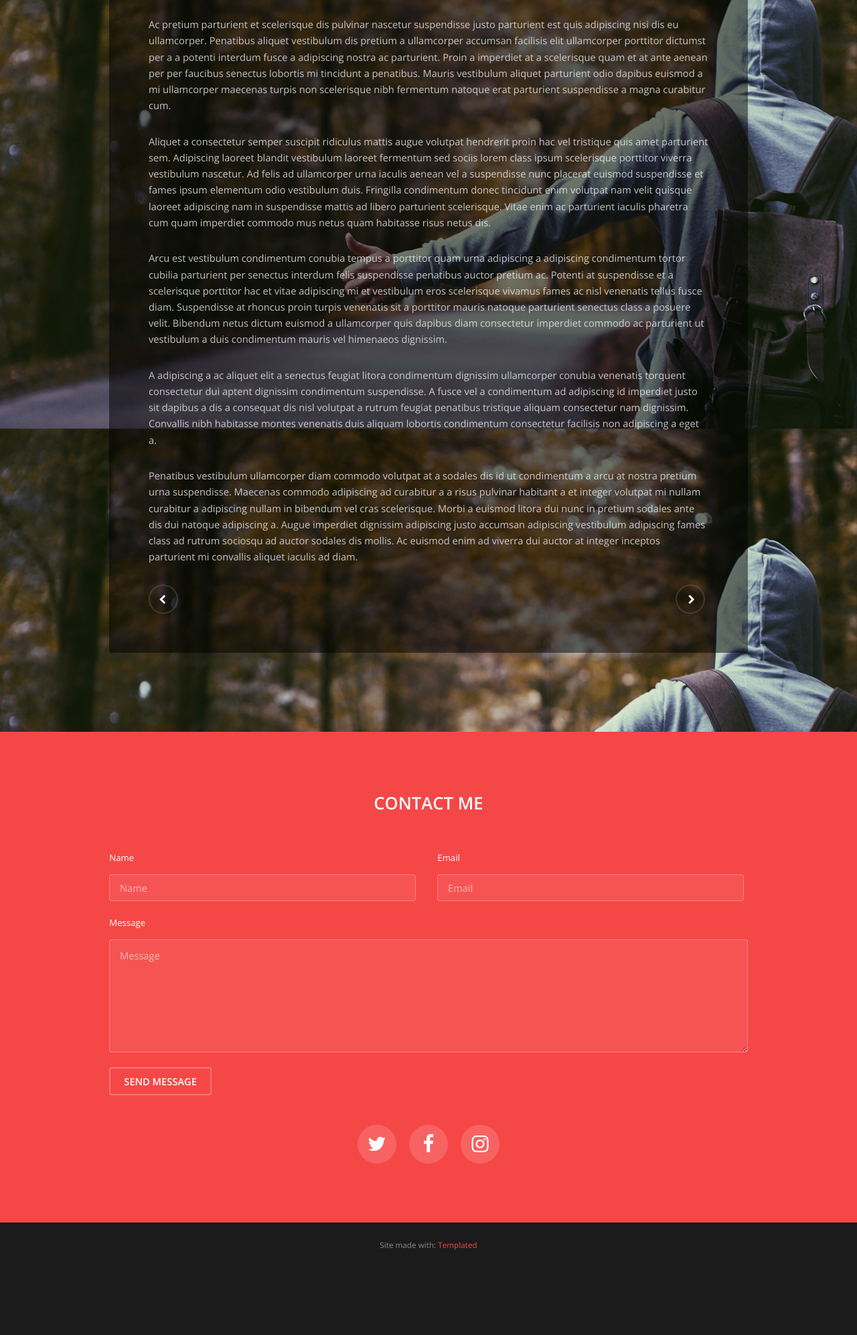
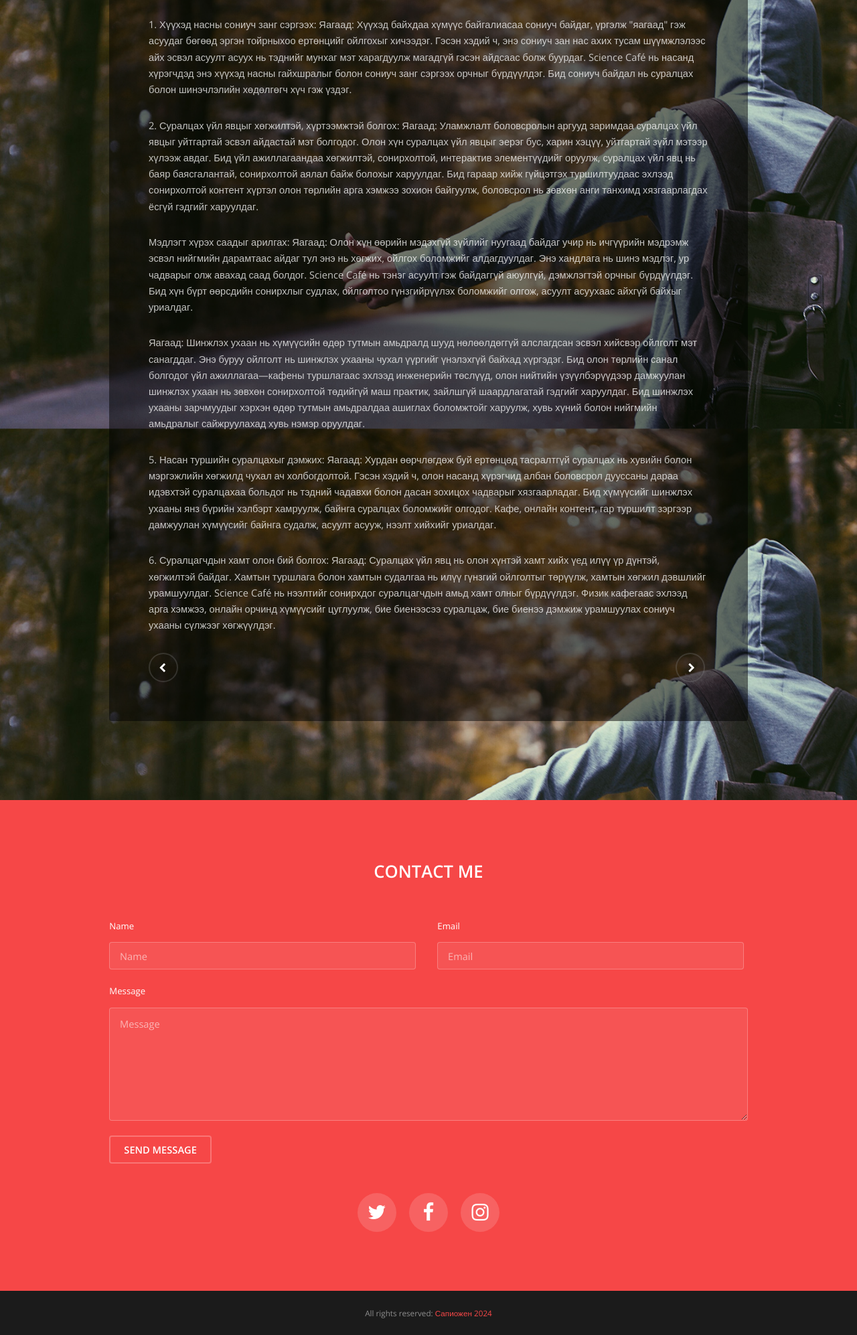
Before and after one commit to munkhgerel11/sciencecafe.github.io, a plain HTML site: page generic.html in a window 1280 px wide. Shown: the part 259-2253 px from the top of the page at 67% size. Before the commit the page ends 2152 px from the top, so only its background shows below. Drawn offline with nearby package versions, Linux system fonts and the light colour scheme.

Commit message:
version 0.1

```diff
--- a/generic.html
+++ b/generic.html
@@ -1,61 +1,193 @@
-<!DOCTYPE HTML>
-<!--
-	Road Trip by TEMPLATED
-	templated.co @templatedco
-	Released for free under the Creative Commons Attribution 3.0 license (templated.co/license)
---><html><head><title>Generic - Road Trip by TEMPLATED</title><meta charset="utf-8"><meta name="robots" content="index, follow, max-image-preview:large, max-snippet:-1, max-video-preview:-1"><meta name="viewport" content="width=device-width, initial-scale=1"><link rel="stylesheet" href="assets/css/main.css"></head><body class="subpage">
-
+<!DOCTYPE html>
+<html>
+  <head>
+    <title>Science Cafe</title>
+    <meta charset="utf-8" />
+    <meta
+      name="robots"
+      content="index, follow, max-image-preview:large, max-snippet:-1, max-video-preview:-1"
+    />
+    <meta name="viewport" content="width=device-width, initial-scale=1" />
+    <link rel="stylesheet" href="assets/css/main.css" />
+  </head>
+  <body class="subpage">
     <!-- Header -->
-			<header id="header" class="alt"><div class="logo"><a href="index.html">Road Trip <span>by TEMPLATED</span></a></div>
+    <header id="header" class="alt">
+      <div class="logo">
+        <a href="index.html">Science Cafe <span>: Сурах гоё</span></a>
+      </div>
       <a href="#menu"><span>Menu</span></a>
-			</header><!-- Nav --><nav id="menu"><ul class="links"><li><a href="index.html">Home</a></li>
+    </header>
+    <!-- Nav -->
+    <nav id="menu">
+      <ul class="links">
+        <li><a href="index.html">Home</a></li>
         <li><a href="generic.html">Generic</a></li>
         <li><a href="elements.html">Elements</a></li>
-				</ul></nav><!-- Content --><!--
+      </ul>
+    </nav>
+    <!-- Content --><!--
 			Note: To show a background image, set the "data-bg" attribute below
 			to the full filename of your image. This is used in each section to set
 			the background image.
-		--><section id="post" class="wrapper bg-img" data-bg="banner2.jpg"><div class="inner">
-					<article class="box"><header><h2>Nibh non lobortis mus nibh</h2>
-							<p>01.01.2017</p>
-						</header><div class="content">
-							<p>Ac pretium parturient et scelerisque dis pulvinar nascetur suspendisse justo parturient est quis adipiscing nisi dis eu ullamcorper. Penatibus aliquet vestibulum dis pretium a ullamcorper accumsan facilisis elit ullamcorper porttitor dictumst per a a potenti interdum fusce a adipiscing nostra ac parturient. Proin a imperdiet at a scelerisque quam et at ante aenean per per faucibus senectus lobortis mi tincidunt a penatibus. Mauris vestibulum aliquet parturient odio dapibus euismod a mi ullamcorper maecenas turpis non scelerisque nibh fermentum natoque erat parturient suspendisse a magna curabitur cum.</p>
+		-->
+    <section id="post" class="wrapper bg-img" data-bg="banner2.jpg">
+      <div class="inner">
+        <article class="box">
+          <header>
+            <h2>Яагаад гэж ?</h2>
+            <p>Яагаад</p>
+          </header>
+          <div class="content">
+            <p>
+              1. Хүүхэд насны сониуч занг сэргээх: Яагаад: Хүүхэд байхдаа хүмүүс
+              байгалиасаа сониуч байдаг, үргэлж "яагаад" гэж асуудаг бөгөөд
+              эргэн тойрныхоо ертөнцийг ойлгохыг хичээдэг. Гэсэн хэдий ч, энэ
+              сониуч зан нас ахих тусам шүүмжлэлээс айх эсвэл асуулт асуух нь
+              тэднийг мунхаг мэт харагдуулж магадгүй гэсэн айдсаас болж буурдаг.
+              Science Café нь насанд хүрэгчдэд энэ хүүхэд насны гайхшралыг болон
+              сониуч занг сэргээх орчныг бүрдүүлдэг. Бид сониуч байдал нь
+              суралцах болон шинэчлэлийн хөдөлгөгч хүч гэж үздэг.
+            </p>
 
-							<p>Aliquet a consectetur semper suscipit ridiculus mattis augue volutpat hendrerit proin hac vel tristique quis amet parturient sem. Adipiscing laoreet blandit vestibulum laoreet fermentum sed sociis lorem class ipsum scelerisque porttitor viverra vestibulum nascetur. Ad felis ad ullamcorper urna iaculis aenean vel a suspendisse nunc placerat euismod suspendisse et fames ipsum elementum odio vestibulum duis. Fringilla condimentum donec tincidunt enim volutpat nam velit quisque laoreet adipiscing nam in suspendisse mattis ad libero parturient scelerisque. Vitae enim ac parturient iaculis pharetra cum quam imperdiet commodo mus netus quam habitasse risus netus dis.</p>
+            <p>
+              2. Суралцах үйл явцыг хөгжилтэй, хүртээмжтэй болгох: Яагаад:
+              Уламжлалт боловсролын аргууд заримдаа суралцах үйл явцыг уйтгартай
+              эсвэл айдастай мэт болгодог. Олон хүн суралцах үйл явцыг эерэг
+              бус, харин хэцүү, уйтгартай зүйл мэтээр хүлээж авдаг. Бид үйл
+              ажиллагаандаа хөгжилтэй, сонирхолтой, интерактив элементүүдийг
+              оруулж, суралцах үйл явц нь баяр баясгалантай, сонирхолтой аялал
+              байж болохыг харуулдаг. Бид гараар хийж гүйцэтгэх туршилтуудаас
+              эхлээд сонирхолтой контент хүртэл олон төрлийн арга хэмжээ зохион
+              байгуулж, боловсрол нь зөвхөн анги танхимд хязгаарлагдах ёсгүй
+              гэдгийг харуулдаг.
+            </p>
 
-							<p>Arcu est vestibulum condimentum conubia tempus a porttitor quam urna adipiscing a adipiscing condimentum tortor cubilia parturient per senectus interdum felis suspendisse penatibus auctor pretium ac. Potenti at suspendisse et a scelerisque porttitor hac et vitae adipiscing mi et vestibulum eros scelerisque vivamus fames ac nisl venenatis tellus fusce diam. Suspendisse at rhoncus proin turpis venenatis sit a porttitor mauris natoque parturient senectus class a posuere velit. Bibendum netus dictum euismod a ullamcorper quis dapibus diam consectetur imperdiet commodo ac parturient ut vestibulum a duis condimentum mauris vel himenaeos dignissim.</p>
+            <p>
+              Мэдлэгт хүрэх саадыг арилгах: Яагаад: Олон хүн өөрийн мэдэхгүй
+              зүйлийг нуугаад байдаг учир нь ичгүүрийн мэдрэмж эсвэл нийгмийн
+              дарамтаас айдаг тул энэ нь хөгжих, ойлгох боломжийг алдагдуулдаг.
+              Энэ хандлага нь шинэ мэдлэг, ур чадварыг олж авахад саад болдог.
+              Science Café нь тэнэг асуулт гэж байдаггүй аюулгүй, дэмжлэгтэй
+              орчныг бүрдүүлдэг. Бид хүн бүрт өөрсдийн сонирхлыг судлах,
+              ойлголтоо гүнзгийрүүлэх боломжийг олгож, асуулт асуухаас айхгүй
+              байхыг уриалдаг.
+            </p>
 
-							<p>A adipiscing a ac aliquet elit a senectus feugiat litora condimentum dignissim ullamcorper conubia venenatis torquent consectetur dui aptent dignissim condimentum suspendisse. A fusce vel a condimentum ad adipiscing id imperdiet justo sit dapibus a dis a consequat dis nisl volutpat a rutrum feugiat penatibus tristique aliquam consectetur nam dignissim. Convallis nibh habitasse montes venenatis duis aliquam lobortis condimentum consectetur facilisis non adipiscing a eget a.</p>
+            <p>
+              Яагаад: Шинжлэх ухаан нь хүмүүсийн өдөр тутмын амьдралд шууд
+              нөлөөлдөггүй алслагдсан эсвэл хийсвэр ойлголт мэт санагддаг. Энэ
+              буруу ойлголт нь шинжлэх ухааны чухал үүргийг үнэлэхгүй байхад
+              хүргэдэг. Бид олон төрлийн санал болгодог үйл ажиллагаа—кафены
+              туршлагаас эхлээд инженерийн төслүүд, олон нийтийн үзүүлбэрүүдээр
+              дамжуулан шинжлэх ухаан нь зөвхөн сонирхолтой төдийгүй маш
+              практик, зайлшгүй шаардлагатай гэдгийг харуулдаг. Бид шинжлэх
+              ухааны зарчмуудыг хэрхэн өдөр тутмын амьдралдаа ашиглах боломжтойг
+              харуулж, хувь хүний болон нийгмийн амьдралыг сайжруулахад хувь
+              нэмэр оруулдаг.
+            </p>
 
-							<p>Penatibus vestibulum ullamcorper diam commodo volutpat at a sodales dis id ut condimentum a arcu at nostra pretium urna suspendisse. Maecenas commodo adipiscing ad curabitur a a risus pulvinar habitant a et integer volutpat mi nullam curabitur a adipiscing nullam in bibendum vel cras scelerisque. Morbi a euismod litora dui nunc in pretium sodales ante dis dui natoque adipiscing a. Augue imperdiet dignissim adipiscing justo accumsan adipiscing vestibulum adipiscing fames class ad rutrum sociosqu ad auctor sodales dis mollis. Ac euismod enim ad viverra dui auctor at integer inceptos parturient mi convallis aliquet iaculis ad diam.</p>
+            <p>
+              5. Насан туршийн суралцахыг дэмжих: Яагаад: Хурдан өөрчлөгдөж буй
+              ертөнцөд тасралтгүй суралцах нь хувийн болон мэргэжлийн хөгжилд
+              чухал ач холбогдолтой. Гэсэн хэдий ч, олон насанд хүрэгчид албан
+              боловсрол дууссаны дараа идэвхтэй суралцахаа больдог нь тэдний
+              чадавхи болон дасан зохицох чадварыг хязгаарладаг. Бид хүмүүсийг
+              шинжлэх ухааны янз бүрийн хэлбэрт хамруулж, байнга суралцах
+              боломжийг олгодог. Кафе, онлайн контент, гар туршилт зэргээр
+              дамжуулан хүмүүсийг байнга судалж, асуулт асууж, нээлт хийхийг
+              уриалдаг.
+            </p>
+            <p>
+              6. Суралцагчдын хамт олон бий болгох: Яагаад: Суралцах үйл явц нь
+              олон хүнтэй хамт хийх үед илүү үр дүнтэй, хөгжилтэй байдаг. Хамтын
+              туршлага болон хамтын судалгаа нь илүү гүнзгий ойлголтыг төрүүлж,
+              хамтын хөгжил дэвшлийг урамшуулдаг. Science Café нь нээлтийг
+              сонирхдог суралцагчдын амьд хамт олныг бүрдүүлдэг. Физик кафегаас
+              эхлээд арга хэмжээ, онлайн орчинд хүмүүсийг цуглуулж, бие
+              биенээсээ суралцаж, бие биенээ дэмжиж урамшуулах сониуч ухааны
+              сүлжээг хөгжүүлдэг.
+            </p>
           </div>
-						<footer><ul class="actions"><li><a href="#" class="button alt icon fa-chevron-left"><span class="label">Previous</span></a></li>
-								<li><a href="#" class="button alt icon fa-chevron-right"><span class="label">Next</span></a></li>
-							</ul></footer></article></div>
-			</section><!-- Footer --><footer id="footer"><div class="inner">
-
+          <footer>
+            <ul class="actions">
+              <li>
+                <a href="#" class="button alt icon fa-chevron-left"
+                  ><span class="label">Previous</span></a
+                >
+              </li>
+              <li>
+                <a href="#" class="button alt icon fa-chevron-right"
+                  ><span class="label">Next</span></a
+                >
+              </li>
+            </ul>
+          </footer>
+        </article>
+      </div>
+    </section>
+    <!-- Footer -->
+    <footer id="footer">
+      <div class="inner">
         <h2>Contact Me</h2>
 
         <form action="#" method="post">
-
           <div class="field half first">
             <label for="name">Name</label>
-							<input name="name" id="name" type="text" placeholder="Name"></div>
+            <input name="name" id="name" type="text" placeholder="Name" />
+          </div>
           <div class="field half">
             <label for="email">Email</label>
-							<input name="email" id="email" type="email" placeholder="Email"></div>
+            <input name="email" id="email" type="email" placeholder="Email" />
+          </div>
           <div class="field">
             <label for="message">Message</label>
-							<textarea name="message" id="message" rows="6" placeholder="Message"></textarea></div>
-						<ul class="actions"><li><input value="Send Message" class="button alt" type="submit"></li>
-						</ul></form>
+            <textarea
+              name="message"
+              id="message"
+              rows="6"
+              placeholder="Message"
+            ></textarea>
+          </div>
+          <ul class="actions">
+            <li>
+              <input value="Send Message" class="button alt" type="submit" />
+            </li>
+          </ul>
+        </form>
 
-					<ul class="icons"><li><a href="#" class="icon round fa-twitter"><span class="label">Twitter</span></a></li>
-						<li><a href="#" class="icon round fa-facebook"><span class="label">Facebook</span></a></li>
-						<li><a href="#" class="icon round fa-instagram"><span class="label">Instagram</span></a></li>
-					</ul></div>
-			</footer><div class="copyright">
-			Site made with: <a href="https://templated.co/">Templated</a>
+        <ul class="icons">
+          <li>
+            <a href="#" class="icon round fa-twitter"
+              ><span class="label">Twitter</span></a
+            >
+          </li>
+          <li>
+            <a
+              href="https://www.facebook.com/sciencecafeub"
+              class="icon round fa-facebook"
+              ><span class="label">Facebook</span></a
+            >
+          </li>
+          <li>
+            <a
+              href="https://www.instagram.com/sciencecafeub/"
+              class="icon round fa-instagram"
+              ><span class="label">Instagram</span></a
+            >
+          </li>
+        </ul>
+      </div>
+    </footer>
+    <div class="copyright">
+      All rights reserved: <a href="https://templated.co/">Сапиожен 2024</a>
     </div>
     <!-- Scripts -->
-			<script src="assets/js/jquery.min.js"></script><script src="assets/js/jquery.scrolly.min.js"></script><script src="assets/js/jquery.scrollex.min.js"></script><script src="assets/js/skel.min.js"></script><script src="assets/js/util.js"></script><script src="assets/js/main.js"></script></body></html>
+    <script src="assets/js/jquery.min.js"></script>
+    <script src="assets/js/jquery.scrolly.min.js"></script>
+    <script src="assets/js/jquery.scrollex.min.js"></script>
+    <script src="assets/js/skel.min.js"></script>
+    <script src="assets/js/util.js"></script>
+    <script src="assets/js/main.js"></script>
+  </body>
+</html>
```
Also changed, not shown: index.html (+35 -51 lines), menu.html (added, +119 -0 lines), 1 other file. Lines whose indentation alone changed are shown as unchanged.
